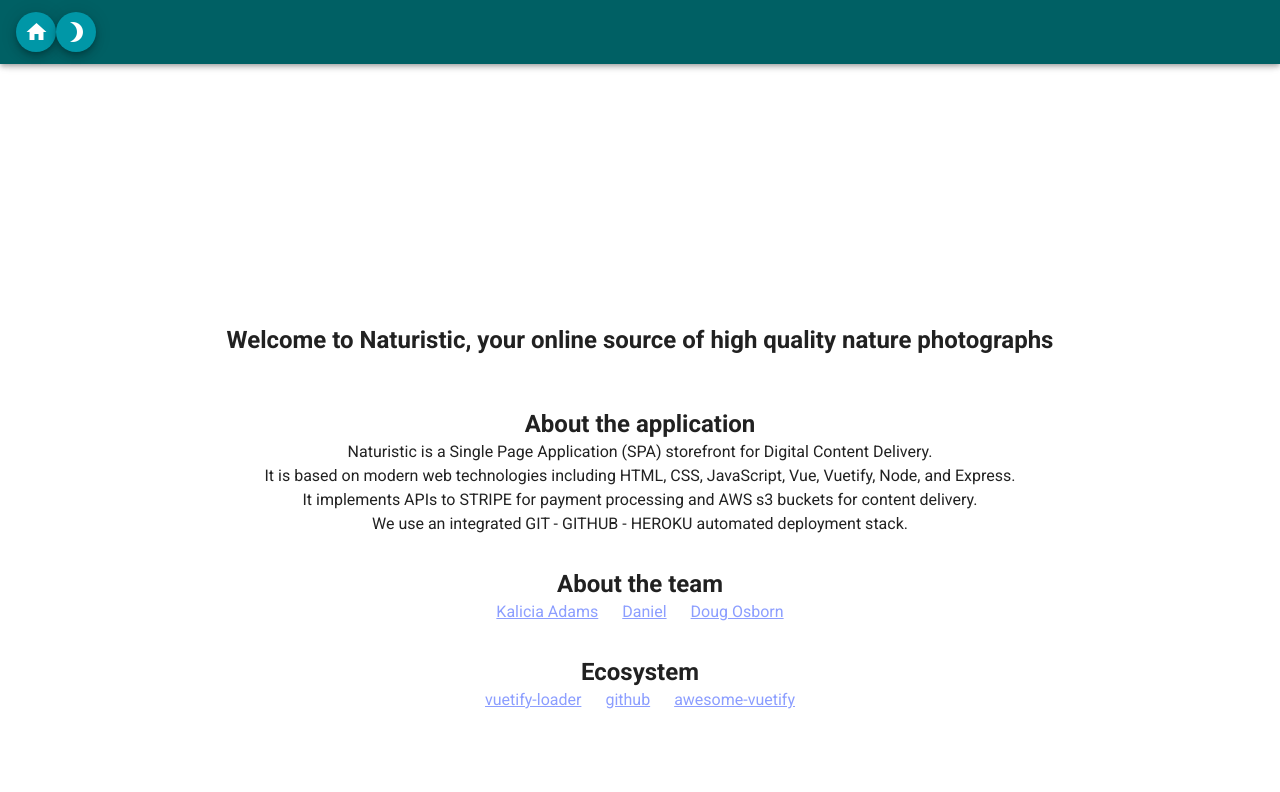
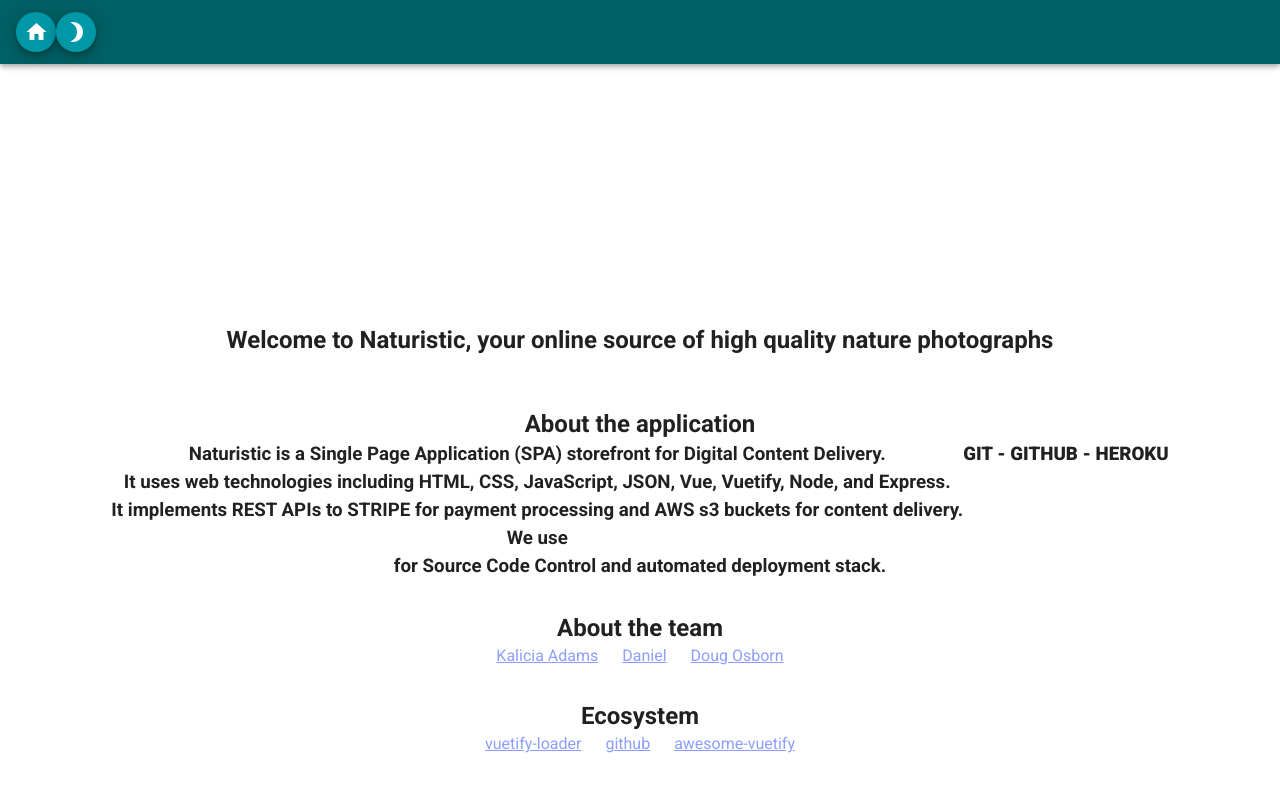
Before and after one commit to Naturistic/vuebase, a Vue app: page /#/ in a window 1280 px wide. Shown: the top 792 px of the page. Built offline with nearby package versions, Linux system fonts and the light colour scheme.

Commit message:
formatting

```diff
--- a/src/App.vue
+++ b/src/App.vue
@@ -1,8 +1,10 @@
 <template>
+
   <v-app>
+
     <v-app-bar app color='primary' dark >
+
       <div class="d-flex align-center">
-
 
           <div v-if=$vuetify.theme.dark>
 
@@ -32,7 +34,9 @@
           </div>
 
       </div>
-      <v-spacer></v-spacer>
+
+
+
     </v-app-bar>
 
     <v-main>
--- a/src/components/HelloWorld.vue
+++ b/src/components/HelloWorld.vue
@@ -21,19 +21,22 @@
         class="mb-5"
         cols="12"
       >
-        <h4 class="headline font-weight-bold mb-3">
+        <h2 class="headline font-weight-bold mb-3">
           About the application
-        </h4>
+        </h2>
 
+
+        <h3>
         <v-row justify="center">
           Naturistic is a Single Page Application (SPA) storefront for Digital Content Delivery.
           <br>
-          It is based on modern web technologies including HTML, CSS, JavaScript, Vue, Vuetify, Node, and Express.
+          It uses web technologies including HTML, CSS, JavaScript, JSON, Vue, Vuetify, Node, and Express.
           <br>
-          It implements APIs to STRIPE for payment processing and  AWS s3 buckets for content delivery.
+          It implements REST APIs to STRIPE for payment processing and  AWS s3 buckets for content delivery.
           <br>
-          We use an integrated GIT - GITHUB - HEROKU  automated deployment stack.
+          We use  <strong>GIT - GITHUB - HEROKU</strong>  for Source Code Control and automated deployment stack.
         </v-row>
+        </h3>
       </v-col>
 
       <v-col
--- a/src/views/About.vue
+++ b/src/views/About.vue
@@ -45,11 +45,8 @@
          <v-card-title class="text-h6">Kalicia Adams</v-card-title>
          <div class="profile-section">
              <v-card-subtitle> <v-img contain src="../assets/kalicia.png" width="300"></v-img></v-card-subtitle>
-             <v-card-subtitle class="about-developer">Lorem ipsum dolor sit amet,
-             consectetur adipiscing elit, sed do eiusmod
-             tempor incididunt ut labore et dolore magna aliqua.
-              Ut enim ad minim veniam, quis nostrud exercitation
-              ullamco laboris nisi ut aliquip ex ea commodo consequat.
+             <v-card-subtitle class="about-developer">Original Product concept, Project Lead,
+                UX/UI Design, UI implementation, test product generation, vuetification.
                  <v-spacer></v-spacer>
                  <br>
                  <v-btn fab color="#0097A7" class="mr-icon" small><a href="https://www.linkedin.com/in/kalicia-adams-2b489a207" class="link" target="_blank"><v-icon style="color: white;">mdi-linkedin</v-icon></a></v-btn>
@@ -68,11 +65,8 @@
      >
          <v-card-title class="text-h6">Doug Osborn</v-card-title>
          <div class="profile-section">
-         <v-card-subtitle class="about-developer">Lorem ipsum dolor sit amet,
-             consectetur adipiscing elit, sed do eiusmod
-             tempor incididunt ut labore et dolore magna aliqua.
-              Ut enim ad minim veniam, quis nostrud exercitation
-              ullamco laboris nisi ut aliquip ex ea commodo consequat.
+         <v-card-subtitle class="about-developer">UX design, UI testing, STRIPE API integration,
+              AWS s3 integration, Node/Express server design and implementation, test product generation.
               <br>
               <br>
               <v-btn fab color="#0097A7" class="mr-icon" small><a href="https://www.linkedin.com/in/opensimian" class="link" target="_blank"><v-icon style="color: white;">mdi-linkedin</v-icon></a></v-btn>
```
